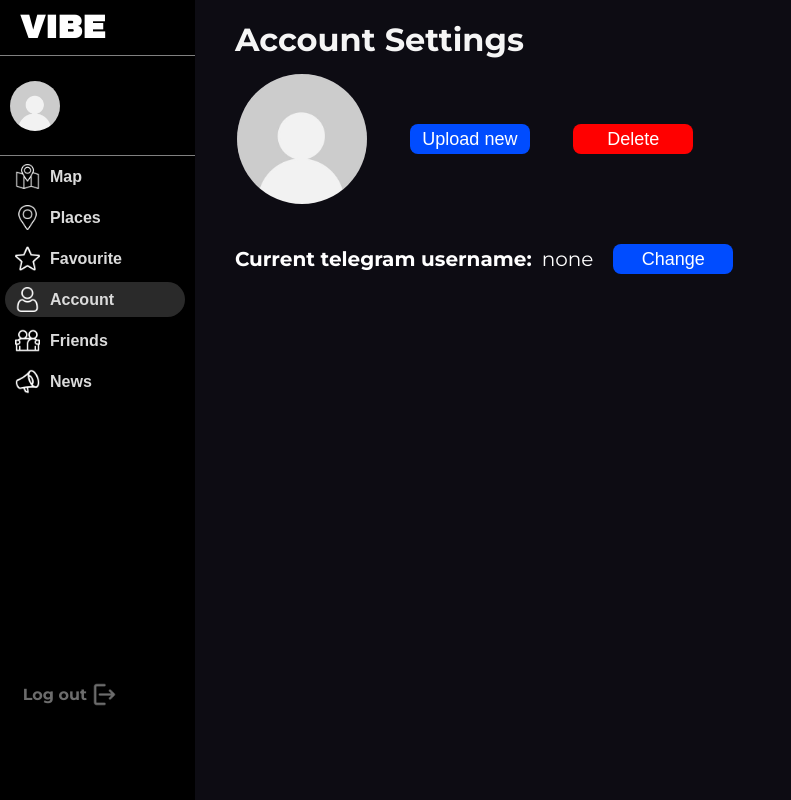
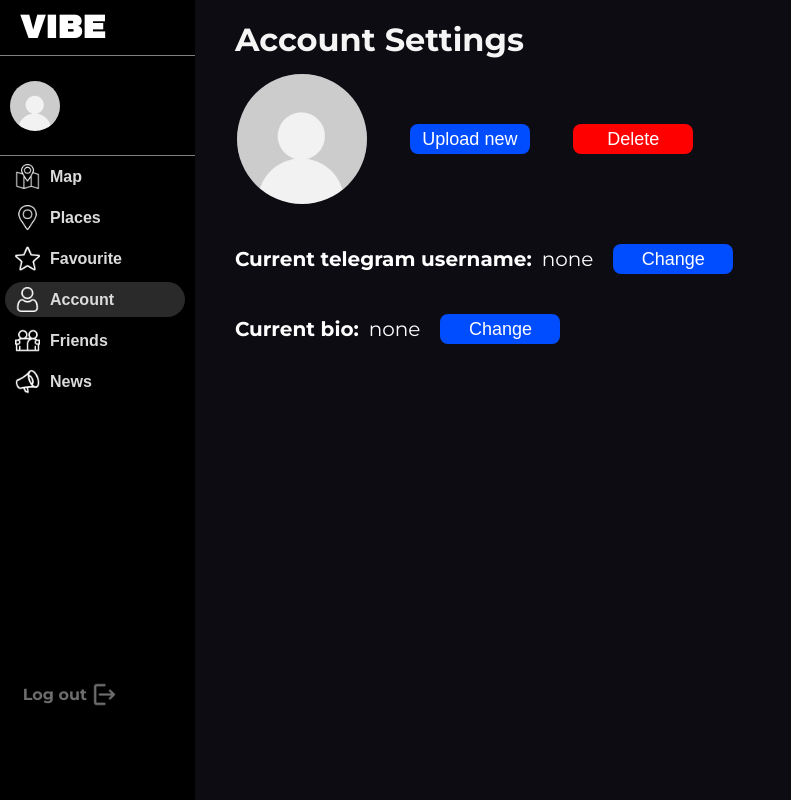
Before and after one commit to ysayonnar/vibe, a React (Create React App) app in the folder client/: page /user in a window 1280 px wide. Shown: the whole page, without its empty margins (0-791 px from the left). Built offline with nearby package versions, Linux system fonts and the light colour scheme; no server answers.

Commit message:
created field for bio changing

```diff
--- a/client/src/components/UserSettings.jsx
+++ b/client/src/components/UserSettings.jsx
@@ -17,6 +17,9 @@ const UserSettings = () => {
 	const [isTgModal, setIsTgModal] = useState(false)
 	const [tg, setTg] = useState('')
 	const [tgSetting, setTgSettings] = useState({ msg: '', color: '' })
+	const [isBioModal, setIsBioModal] = useState(false)
+	const [bio, setBio] = useState('')
+	const [bioSetting, setBioSettings] = useState({ msg: '', color: '' })
 	const [user, setUser] = useState({})
 	useEffect(() => {
 		fetchUserData()
@@ -70,6 +73,31 @@ const UserSettings = () => {
 			})
 	}
 
+	async function editBio() {
+		await axios
+			.post(
+				'http://localhost:5000/user/bio',
+				{ bio: bio },
+				{ headers: { authorization: `Bearer ${localStorage.getItem('auth')}` } }
+			)
+			.then(res => {
+				setUser({ ...user, bio: bio })
+				setBio('')
+				setBioSettings({
+					msg: 'Successfully changed',
+					color: 'green',
+				})
+			})
+			.catch(e => {
+				console.log(e)
+				setBio('')
+				setBioSettings({
+					msg: e.response.data.message,
+					color: 'red',
+				})
+			})
+	}
+
 	return (
 		<div className='user__settings__container'>
 			<h1 className='user__settings__title'>Account Settings</h1>
@@ -103,6 +131,18 @@ const UserSettings = () => {
 				<CustomButton
 					style={{ marginLeft: '20px' }}
 					onClick={() => setIsTgModal(true)}
+				>
+					Change
+				</CustomButton>
+			</div>
+			<div className='user__settings__telegram'>
+				<div className='user__settings__telegram__container'>
+					<h1>Current bio: </h1>
+					{user.bio ? user.bio : 'none'}
+				</div>
+				<CustomButton
+					style={{ marginLeft: '20px' }}
+					onClick={() => setIsBioModal(true)}
 				>
 					Change
 				</CustomButton>
@@ -161,6 +201,22 @@ const UserSettings = () => {
 					</div>
 				</Modal>
 			)}
+			{isBioModal && (
+				<Modal isModal={isBioModal} setIsModal={setIsBioModal}>
+					<div className='tg__edit__container'>
+						<FormInput
+							value={bio}
+							onChange={e => setBio(e.target.value)}
+							placeholder='New bio'
+							style={{ backgroundColor: '#d9d9d9', color: 'black' }}
+						/>
+						<FormButton style={{ marginTop: '5px' }} onClick={() => editBio()}>
+							Save
+						</FormButton>
+						<h1 style={{ color: bioSetting.color }}>{bioSetting.msg}</h1>
+					</div>
+				</Modal>
+			)}
 		</div>
 	)
 }
```
